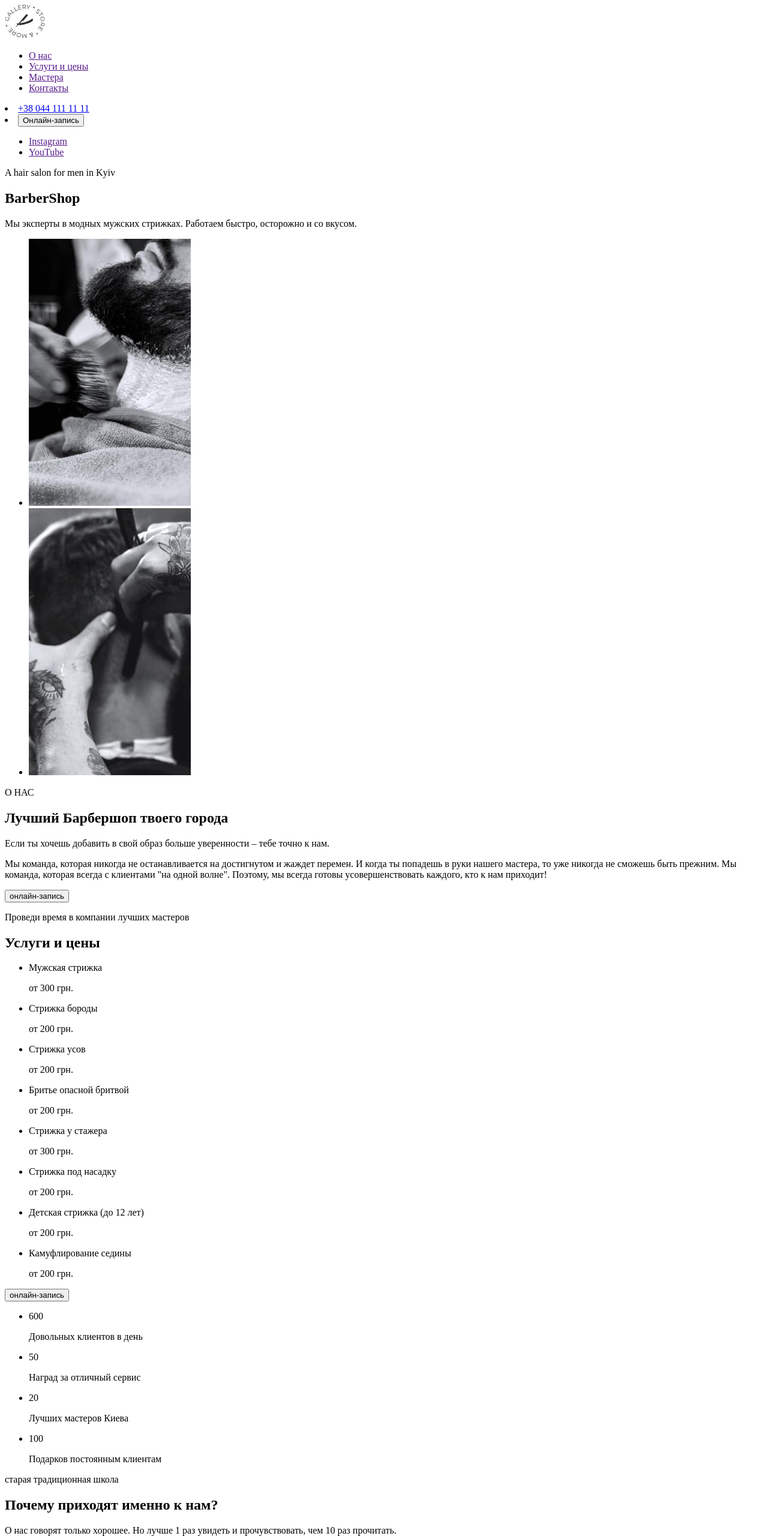
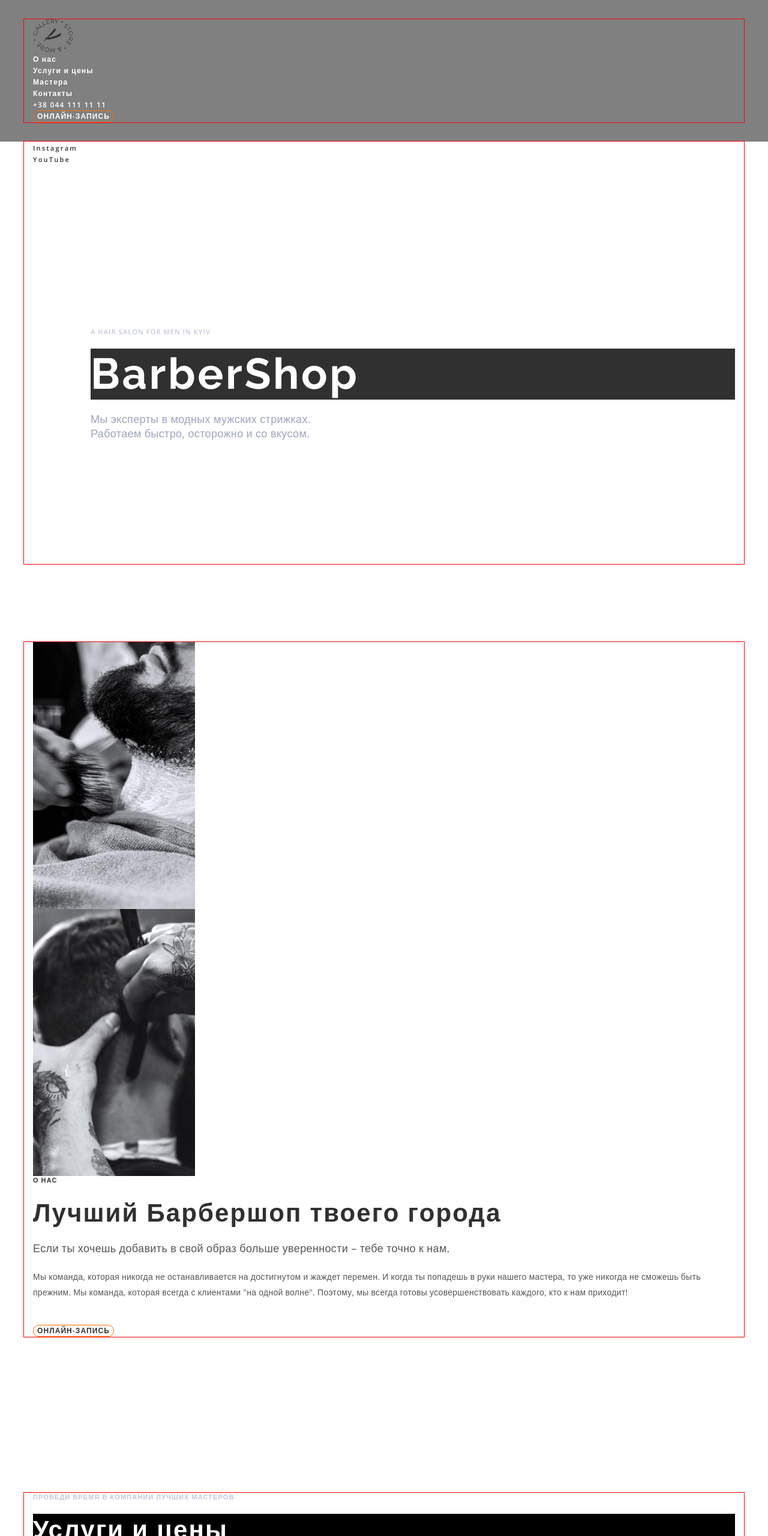
Before and after one commit to VolodymyrVelch/Barbershop, a plain HTML site: page index.html in a window 1280 px wide. Shown: the top 2560 px of the page at 60% size. Drawn offline with nearby package versions, Linux system fonts and the light colour scheme.

Commit message:
container-added

```diff
--- a/index.html
+++ b/index.html
@@ -4,178 +4,202 @@
     <meta charset="UTF-8">
     <meta http-equiv="X-UA-Compatible" content="IE=edge">
     <meta name="viewport" content="width=, initial-scale=1.0">
+    <link rel="preconnect" href="https://fonts.googleapis.com">
+    <link rel="preconnect" href="https://fonts.gstatic.com" crossorigin>
+    <link href="https://fonts.googleapis.com/css2?family=Open+Sans:wght@400;600;700&family=Raleway:wght@700&display=swap"
+    rel="stylesheet">
+    <link rel="stylesheet" href="https://cdnjs.cloudflare.com/ajax/libs/modern-normalize/1.1.0/modern-normalize.min.css">
+    <link rel="stylesheet" href="./style/style.css">
     <title>Barbershop</title>
 </head>
 <body>
     <!-- header -->
-    <header>
-        <a href=""><img src="./image/Logo.svg" alt="Лого"></a>
-        <nav>
-          <ul>
-              <li> <a href="">О нас</a></li>
-              <li> <a href="">Услуги и цены</a></li>
-              <li> <a href="">Мастера</a></li>
-              <li> <a href="">Контакты</a></li>
+    <header class="header">
+        <div class="container">
+            <a clas="header-logo" href=""><img src="./image/Logo.svg" alt="Лого"></a>
+            <nav class="header-nav">
+                <ul clas="header-list">
+                    <li> <a href="" class="header-item">О нас</a></li>
+                    <li> <a href="" class="header-item">Услуги и цены</a></li>
+                    <li> <a href="" class="header-item">Мастера</a></li>
+                    <li> <a href="" class="header-item">Контакты</a></li>
                 </ul>
             </nav>
-
-            <li><a href="Tel:+380441111111">+38 044 111 11 11</a></li>
-            <li> <button type="button">Онлайн-запись</button> </li>
+            <ul>
+                <li><a href="Tel:+380441111111" class="header-tel link">+38 044 111 11 11</a></li>
+                <li> <button type="button" class="first-btn">Онлайн-запись</button> </li>
+            </ul>
+        </div>
     </header>
     <!-- main -->
     <main>
+        <!-- секція1 Hero -->
+        <section class="hero">
+            <div class="container">
             <!-- бокове -->
-        <section>
                 <ul>
-                <li><a href="" target="_blank">Instagram</a></li>
-                <li><a href="" target="_blank">YouTube</a></li>
+                    <li><a class="hero-link" href="" target="_blank">Instagram</a></li>
+                    <li><a class="hero-link" href="" target="_blank">YouTube</a></li>
                 </ul>
+                <div class="hero-content">
+            <p lang="en" class="hero-pre-title">A hair salon for men in Kyiv</p>
+            <h1 lang="en" class="hero-title">BarberShop</h1>
+            <p class="hero-after-title">Мы эксперты в модных мужских стрижках.
+                Работаем быстро, осторожно и со вкусом.</p>
+                </div>
             </section>
-        <!-- секція1 -->
-        <section>
-            <p lang="en">A hair salon for men in Kyiv</p>
-            <h1 lang="en">BarberShop</h1>
-            <p>Мы эксперты в модных мужских стрижках.
-            Работаем быстро, осторожно и со вкусом.</p>
-        </section>
+            </div>
         <!-- секція2 -->
-        <section>
-            <ul>
+        <section class="about section">
+            <div class="container">
+            <ul class="about-list">
                 <li><img src="./image/img 1about-min.jpg" alt="Барбер бреет" width="270" height="445"></li>
                 <li><img src="./image/img 2about-min.jpg" alt="Барбер бреет висок" width="270" height="445"></li>
             </ul>
-
-            <p>О НАС</p>
-            <h2>Лучший Барбершоп твоего города</h2>
-            <p>Если ты хочешь добавить в свой образ больше уверенности – тебе точно к нам.</p>
-            <p>Мы команда, которая никогда не останавливается на достигнутом
+            <p class="pre-title about-pre">О НАС</p>
+            <h2 class="title about-title">Лучший Барбершоп твоего города</h2>
+            <p class="after-title about-after">Если ты хочешь добавить в свой образ больше уверенности – тебе точно к нам.</p>
+            <p class="about-text">Мы команда, которая никогда не останавливается на достигнутом
             и жаждет перемен. И когда ты попадешь в руки нашего мастера,
             то уже никогда не сможешь быть прежним. Мы команда, которая всегда с клиентами "на одной волне". Поэтому, мы всегда
             готовы усовершенствовать каждого, кто к нам приходит!</p>
-            <button type="button">онлайн-запись</button>
+            <button type="button" class="second-btn">онлайн-запись</button>
+            </div>
         </section>
         <!-- Секція3 -->
-        <section>
-            <p>Проведи время в компании лучших мастеров</p>
-            <h2>Услуги и цены</h2>
-            <ul>
-                <li>
-                    <p>Мужская стрижка</p>
-                    <p>от 300 грн.</p>
+        <section class="service section">
+            <div class="container">
+            <p class="service-pre-title">Проведи время в компании лучших мастеров</p>
+            <h2 class="title service-title">Услуги и цены</h2>
+            <ul class="price-list">
+                <li class="price-item">
+                    <p class="price-item-text" >Мужская стрижка</p>
+                    <p class="price-item-text" >от 300 грн.</p>
                 </li>
-                <li>
-                    <p>Стрижка бороды</p>
-                    <p>от 200 грн.</p>
+                <li class="price-item">
+                    <p class="price-item-text" >Стрижка бороды</p>
+                    <p class="price-item-text" >от 200 грн.</p>
                 </li>
-                <li>
-                    <p>Стрижка усов</p>
-                    <p>от 200 грн.</p>
+                <li class="price-item">
+                    <p class="price-item-text" >Стрижка усов</p>
+                    <p class="price-item-text" >от 200 грн.</p>
                 </li>
-                <li>
-                    <p>Бритье опасной бритвой</p>
-                    <p>от 200 грн.</p>
+                <li class="price-item">
+                    <p class="price-item-text" >Бритье опасной бритвой</p>
+                    <p class="price-item-text" >от 200 грн.</p>
                 </li>
             </ul>
-            <ul>
-                <li>
-                    <p>Cтрижка у стажера</p>
-                    <p>от 300 грн.</p>
+            <ul class="price-list">
+                <li class="price-item">
+                    <p class="price-item-text" >Cтрижка у стажера</p>
+                    <p class="price-item-text" >от 300 грн.</p>
                 </li>
-                <li>
-                    <p>Стрижка под насадку</p>
-                    <p>от 200 грн.</p>
+                <li class="price-item">
+                    <p class="price-item-text" >Стрижка под насадку</p>
+                    <p class="price-item-text" >от 200 грн.</p>
                 </li>
-                <li>
-                    <p>Детская стрижка (до 12 лет)</p>
-                    <p>от 200 грн.</p>
+                <li class="price-item">
+                    <p class="price-item-text" >Детская стрижка (до 12 лет)</p>
+                    <p class="price-item-text" >от 200 грн.</p>
                 </li>
-                <li>
-                    <p>Камуфлирование седины</p>
-                    <p>от 200 грн.</p>
+                <li class="price-item">
+                    <p class="price-item-text" >Камуфлирование седины</p>
+                    <p class="price-item-text" >от 200 грн.</p>
                 </li>
             </ul>
-            <button type="button">онлайн-запись</button>
+            <button type="button" class="second-btn">онлайн-запись</button>
+            </div>
         </section>
         <!-- секція4 -->
-        <section>
-            <ul>
-                <li>
-                    <p>600</p>
-                    <p>Довольных клиентов в день</p>
+        <section class="advanteges section">
+            <div class="container">
+            <ul class="advanteges-list">
+                <li class="achive-box">
+                    <p class="achivment">600</p>
+                    <p class="achivment-about">Довольных клиентов в день</p>
                 </li>
-                <li>
-                    <p>50</p>
-                    <p>Наград за отличный сервис</p>
+                <li class="achive-box">
+                    <p class="achivment">50</p>
+                    <p class="achivment-about">Наград за отличный сервис</p>
                 </li>
-                <li>
-                    <p>20</p>
-                    <p>Лучших мастеров Киева</p>
+                <li class="achive-box">
+                    <p class="achivment">20</p>
+                    <p class="achivment-about">Лучших мастеров Киева</p>
                 </li>
-                <li>
-                    <p>100</p>
-                    <p>Подарков постоянным клиентам</p>
+                <li class="achive-box">
+                    <p class="achivment">100</p>
+                    <p class="achivment-about">Подарков постоянным клиентам</p>
                 </li>
             </ul>
-            <p>старая традиционная школа</p>
-            <h2>Почему приходят именно к нам?</h2>
-            <p>О нас говорят только хорошее. Но лучше 1 раз увидеть и прочувствовать, чем 10 раз прочитать.</p>
+            <p class="bright-pre-title">старая традиционная школа</p>
+            <h2 class="bright-fone-title">Почему приходят именно к нам?</h2>
+            <p class="advanteges-about">О нас говорят только хорошее. Но лучше 1 раз увидеть и прочувствовать, чем 10 раз прочитать.</p>
+            </div>
         </section>
         <!-- секція5 -->
-        <section>
-            <p>для настоящих ценителей атмосферы</p>
-            <h2>Наши мастера</h2>
+        <section class="masters section">
+            <div class="container">
+            <p class="bright-pre-title">для настоящих ценителей атмосферы</p>
+            <h2 class="bright-fone-title">Наши мастера</h2>
             <ul>
                 <li>
                     <img src="./image/img1Master-min.jpg" alt="Барбер робить окантовку" width="370" height="346">
-                    <h3 lang="en">John Smith</h3>
-                    <p>Extreme Barber</p>
+                    <h3  class="master-name" lang="en">John Smith</h3>
+                    <p class="position" lang="en">Extreme Barber</p>
                 </li>
                 <li>
                     <img src="./image/img2Master-min.jpg" alt="Барбер з машинкою" width="370" height="346">
-                    <h3 lang="en">Michele Doe</h3>
-                    <p lang="en">Extreme Barber</p>
+                    <h3  class="master-name" lang="en">Michele Doe</h3>
+                    <p class="position" lang="en">Extreme Barber</p>
                 </li>
                 <li>
                     <img src="./image/img3Master-min.jpg" alt="Барбер з гребенем" width="370" height="346">
-                    <h3 lang="en">Alan Black</h3>
-                    <p lang="en">Extreme Barber</p>
+                    <h3 class="master-name" lang="en">Alan Black</h3>
+                    <p class="position" lang="en">Extreme Barber</p>
                 </li>
             </ul>
+            </div>
         </section>
         <!-- секція6 -->
-        <section>
-            <p>На латинском языке “барба” означает “борода”</p>
+        <section class="galery section">
+            <div class="container">
+            <p class="bright-pre-title">На латинском языке “барба” означает “борода”</p>
             <!-- Скритий заголовок -->
-            <h2>Галерея</h2>
-            <ul>
+            <h2 class="visually-hidden"></h2>
+            <ul class="galery-list">
                 <li><img src="./image/1Барбер-min.jpg" alt="барбер 1" width="270" height="360"></img></li>
                 <li><img src="./image/2Барбер-min.jpg" alt="барбер 2" width="270" height="360"></img></li>
                 <li><img src="./image/3Барбер-min.jpg" alt="барбер 3" width="270" height="360"></img></li>
                 <li><img src="./image/4Барбер-min.jpg" alt="барбер 4" width="270" height="360"></img></li>
             </ul>
+            </div>
         </section>
         <!-- секція7 -->
-        <section>Онлайн-запись</section>
+        <div class="container">
+        <section class="dark-fone-title">Онлайн-запись</section>
         <!-- секція8 -->
         <section>
-            <h2>Контакты</h2>
-            <address>
-                <ul>
-                    <li><a href="https://goo.gl/maps/GZQ8DUVFRatzPHus9" target="_blank" rel="noopener noreferer"> ул. Васильковская, 7АКиев, 08132</a></li>
-                    <li><a href="tel:+380441111111">+38 044 111 11 11</a></li>
-                    <li><a href="mailto:">barbershop@email.com</a></li>
+            <h2 class="dark-fone-title">Контакты</h2>
+            <address >
+                <ul class="">
+                    <li><a class="contacts-link" href="https://goo.gl/maps/GZQ8DUVFRatzPHus9" target="_blank" rel="noopener noreferer"> ул. Васильковская, 7АКиев, 08132</a></li>
+                    <li><a class="contacts-link" href="tel:+380441111111">+38 044 111 11 11</a></li>
+                    <li><a class="contacts-link" href="mailto:">barbershop@email.com</a></li>
                 </ul>
             </address>
-            <b>время работы</b>
-            <p>Ежедневно с 9:00 до 22:00</p>
+            <b class="schedual-title">время работы</b>
+            <p class="schedual">Ежедневно с 9:00 до 22:00</p>
         </section>
+        </div>
     </main>
-    <footer>
-        <p lang="en">&#169; Copyright 2020</p>
-        <ul>
-            <li><a href="" target="_blank">Instagram</a></li>
-            <li><a href="" target="_blank">YouTube</a></li>
+    <footer class="footer">
+        <div class="container">
+        <p class="copyright" lang="en">&#169; Copyright 2020</p>
+        <ul class="footer-link">
+            <li><a class="social" href="" target="_blank" class="">Instagram</a></li>
+            <li><a class="social" href="" target="_blank" class="">YouTube</a></li>
         </ul>
+        </div>
     </footer>
 </body>
 </html>
--- /dev/null
+++ b/style/examle.css
@@ -0,0 +1,55 @@
+body {
+  font-family: 'Open Sans', sans-serif;
+}
+
+.list {
+  list-style: none;
+}
+
+.link {
+  text-decoration: none;
+}
+/* тега */
+p {
+  color: teal;
+}
+/* універсальний */
+* {
+  color: tomato;
+}
+/* ID */
+#text {
+  color: purple;
+}
+/* класу */
+.text,
+.header-link {
+  color: violet;
+}
+
+.header-list.list {
+}
+
+.header-list .list {
+}
+
+[href="https://www.google.com/"]
+{
+  color: green;
+}
+/* сусід */
+.header-tel + button {
+  background-color: blueviolet;
+}
+
+/*
+ * - Универсальний селектор
+ тег
+ ID
+ класс
+ атрибут
+ потомка
+ ребенка
+ соседа
+
+ */
--- /dev/null
+++ b/style/style.css
@@ -0,0 +1,336 @@
+:root {
+  --main-text-color: #303030;
+  --fone-text-color: #9da4bd;
+  --pretitle-text-color: rgba(157, 164, 189, 0.6);
+  --first-title-color: #ffffff;
+  --second-title-color: #303030;
+  --accent-color: #ff6c00;
+  --content-text-color: #555555;
+  --second-fone-color:#F7F7F7 ;
+  --main-fone-color:#FFFFFF;
+  --margin-between:20px;
+}
+*{
+  box-sizing: border-box;
+}
+
+.container{
+  width: 1200px;
+  padding-left: 15px;
+  padding-right: 15px;
+  margin-left: auto;
+  margin-right: auto;
+  outline: 1px solid red;
+}
+body {
+  font-family: 'Open Sans', sans-serif;
+  background-color: var(--main-fone-color);
+  color: var(--main-text-color);
+}
+h1,
+h2,
+h3,
+h4,
+h5,
+h6,
+p{
+  margin: 0;
+}
+ul, ol{
+  margin: 0;
+  padding-left: 0;
+}
+img{
+  display: block;
+}
+a {
+  text-decoration: none;
+  list-style: none;
+}
+ul {
+  list-style: none;
+}
+.visually-hidden {
+  position: absolute;
+  white-space: nowrap;
+  width: 1px;
+  height: 1px;
+  overflow: hidden;
+  border: 0;
+  padding: 0;
+  clip: rect(0 0 0 0);
+  clip-path: inset(50%);
+  margin: -1px;
+}
+/*
+* -Універсальний селектор
+тег
+ID
+клас
+атрибут
+потомка
+дитини
+сусіда*/
+/* ----HEADER----- */
+.header {
+  background-color: gray;
+  padding-top: 32px;
+  padding-bottom: 32px;
+}
+.header-item,
+.header-tel {
+  font-style: normal;
+  font-weight: 600;
+  font-size: 12px;
+  line-height: 1.33;
+  letter-spacing: 0.1em;
+
+  color: var(--first-title-color);
+}
+.header-item:hover,
+.header-item:focus,
+.header-tel:hover,
+.header-tel:focus {
+  color: var(--accent-color);
+}
+
+.first-btn {
+  font-family: inherit;
+  font-weight: 600;
+  font-size: 12px;
+  line-height: 1.33;
+  letter-spacing: 0.09em;
+  text-transform: uppercase;
+  border: 1px solid var(--accent-color);
+  border-radius: 25px;
+  background-color: transparent;
+  cursor: pointer;
+  color: var(--first-title-color);
+}
+.second-btn{
+font-family: inherit;
+font-weight: 600;
+font-size: 12px;
+line-height: 1.33;
+letter-spacing: 0.09em;
+text-transform: uppercase;
+border: 1px solid var(--accent-color);
+border-radius: 25px;
+background-color: transparent;
+cursor: pointer;
+color: var(--second-title-color);
+}
+/* ----HERO---- */
+.hero-link {
+  font-style: normal;
+  font-weight: 600;
+  color: var(--main-text-color);
+  font-size: 11px;
+  line-height: 1.36;
+  letter-spacing: 0.2em;
+}
+.hero-link:hover,
+.hero-link:focus {
+  color: var(--accent-color);
+}
+.hero-pre-title {
+  margin-bottom: var(--margin-between);
+
+  font-family: 'Open Sans' sans-serif;
+  font-style: normal;
+  font-weight: 600;
+  font-size: 11px;
+  line-height: 1.36;
+  letter-spacing: 0.1em;
+  text-transform: uppercase;
+
+  color: var(--pretitle-text-color);
+}
+.hero-title {
+  margin-bottom:var(--margin-between);
+
+  font-family: 'Raleway';
+  font-style: normal;
+  font-weight: 700;
+  font-size: 72px;
+  line-height: 1.18;
+  letter-spacing: 0.05em;
+
+  color: var(--first-title-color);
+  background-color: #303030;
+}
+.hero-after-title {
+  font-weight: 400;
+  font-size: 18px;
+  line-height: 1.36;
+  letter-spacing: 0.02em;
+  color: var(--fone-text-color);
+  width: 400px
+}
+.hero-content{
+  padding: 272px 0 206px 96px  ;
+}
+
+.pre-title {
+  font-weight: 600;
+  font-size: 11px;
+  line-height: 1.36;
+  letter-spacing: 0.1em;
+  text-transform: uppercase;
+}
+.title{
+  font-weight: 700;
+  font-size: 42px;
+  line-height: 1.17;
+  letter-spacing: 0.05em;
+}
+.after-title{
+  font-size: 18px;
+  line-height: 1.67;
+  letter-spacing: 0.02em;
+}
+
+/* ----ABOUT---- */
+.about-pre, .about-title{
+  margin-bottom: 20px;
+  color: var(--main-text-color);
+}
+.about-after{
+  margin-bottom: 20px;
+  color: var(--content-text-color);
+}
+.about-text{
+  margin-bottom: 40px;
+
+  font-size: 14px;
+  line-height: 1.86;
+  letter-spacing: 0.02em;
+  color:var(--content-text-color)
+}
+/* ПОСЛУГИ */
+.section{
+  padding-top: 130px;
+  padding-bottom: 130px;
+}
+.service-pre-title{
+  margin-bottom: 20px;
+
+  font-weight: 600;
+  font-size: 11px;
+  line-height: 1.36;
+  letter-spacing: 0.1em;
+  text-transform: uppercase;
+
+  color:var(--pretitle-text-color);
+}
+.service-title{
+  color: var(--first-title-color);
+  background: #000;
+}
+/* Ціна послуг */
+.price-list{
+  padding: 30px 40px;
+
+  border: 1px solid black;
+}
+.price-item-text{
+  margin-bottom: 20px;
+
+  font-size: 18px;
+  line-height: 1.67;
+  letter-spacing: 0.02em;
+  color: var(--fone-text-color);
+}
+
+
+/* наші досягнення */
+.achive-box{
+  padding: 20px 24px;
+
+  width: 170px;
+  height: 133px;
+  background-color: var(--second-fone-color);
+}
+
+.achivment{
+margin-bottom: 6px;
+
+font-weight: 700;
+font-size: 42px;
+line-height: 1.36;
+text-align: center;
+letter-spacing: 0.05em;
+color: var(--main-text-color);
+}
+.achivment-about{
+  font-weight: 600;
+  font-size: 11px;
+  line-height: 1.36;
+  text-align: center;
+  color: var(--main-text-color);
+}
+.advanteges-about{
+font-size: 18px;
+line-height: 1.67;
+letter-spacing: 0.02em;
+}
+/* Майстри */
+.masters{
+  background-color: var(--second-fone-color);
+}
+.master-name{
+font-size: 18px;
+line-height: 1.39;
+text-align: center;
+letter-spacing: 0.02em;
+}
+.position{
+font-size: 14px;
+line-height: 1.36;
+text-align: center;
+letter-spacing: 0.02em;
+color: var(--accent-color);
+}
+/* Галерея */
+/* контакти */
+.contacts-link{
+  font-style: normal;
+  font-weight: 400;
+  font-size: 18px;
+  line-height: 1.67;
+  letter-spacing: 0.02em;
+  color: var(--fone-text-color);
+}
+.schedual-title{
+font-weight: 600;
+font-size: 11px;
+line-height: 1.36;
+
+letter-spacing: 0.1em;
+text-transform: uppercase;
+color: var(--first-title-color);
+}
+.schedual{
+  font-size: 18px;
+  line-height: 1.67;
+  letter-spacing: 0.02em;
+  color: var(--fone-text-color);
+}
+/* ФУТЕР */
+.copyright{
+  font-weight: 600;
+  font-size: 11px;
+  line-height: 1.36;
+  letter-spacing: 0.2em;
+  color: var(--fone-text-color);
+}
+.social{
+  font-weight: 600;
+  font-size: 11px;
+  line-height: 1.36;
+  letter-spacing: 0.2em;
+  color: var(--fone-text-color);
+}
+.displ{
+  display: in ;
+}
```
Lines whose indentation alone changed are shown as unchanged.
